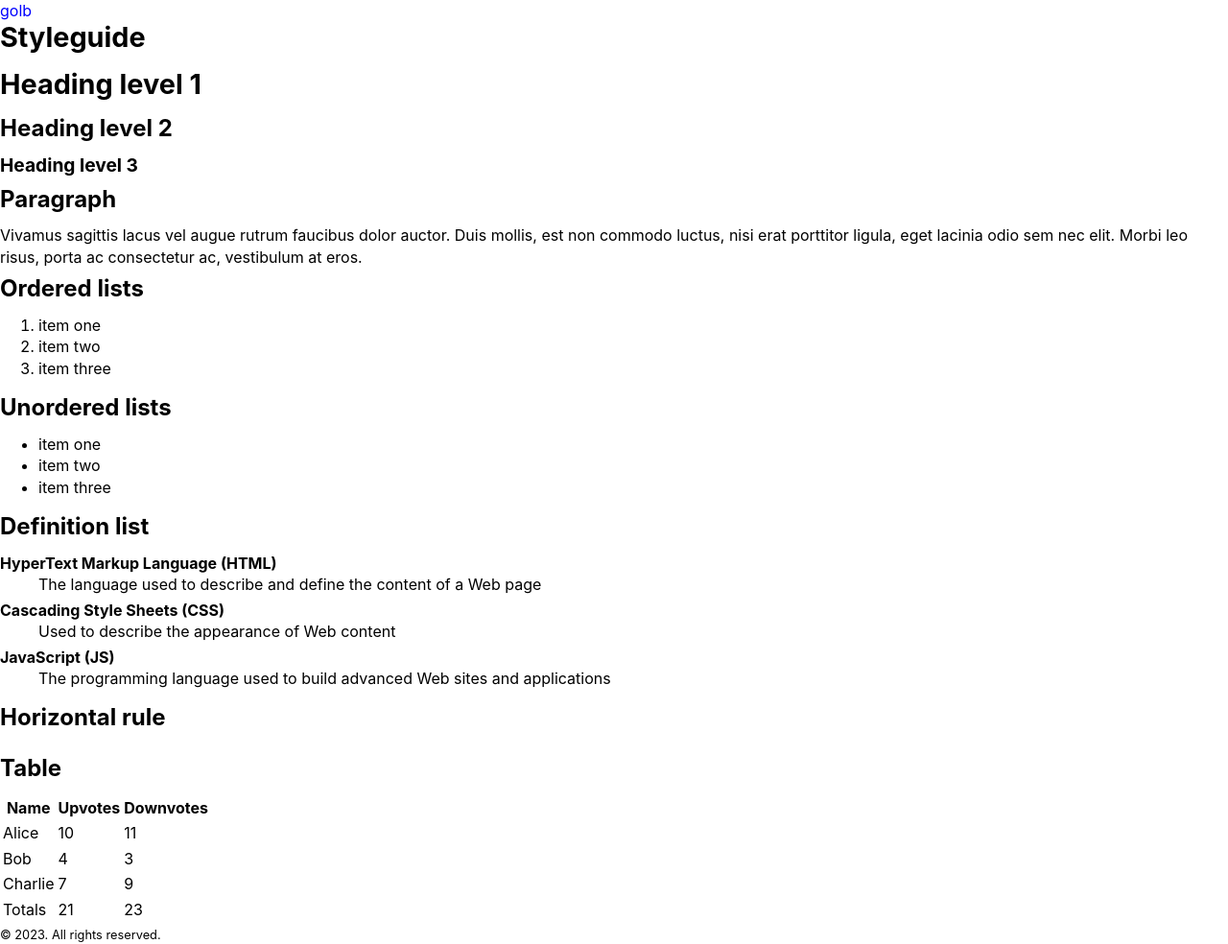
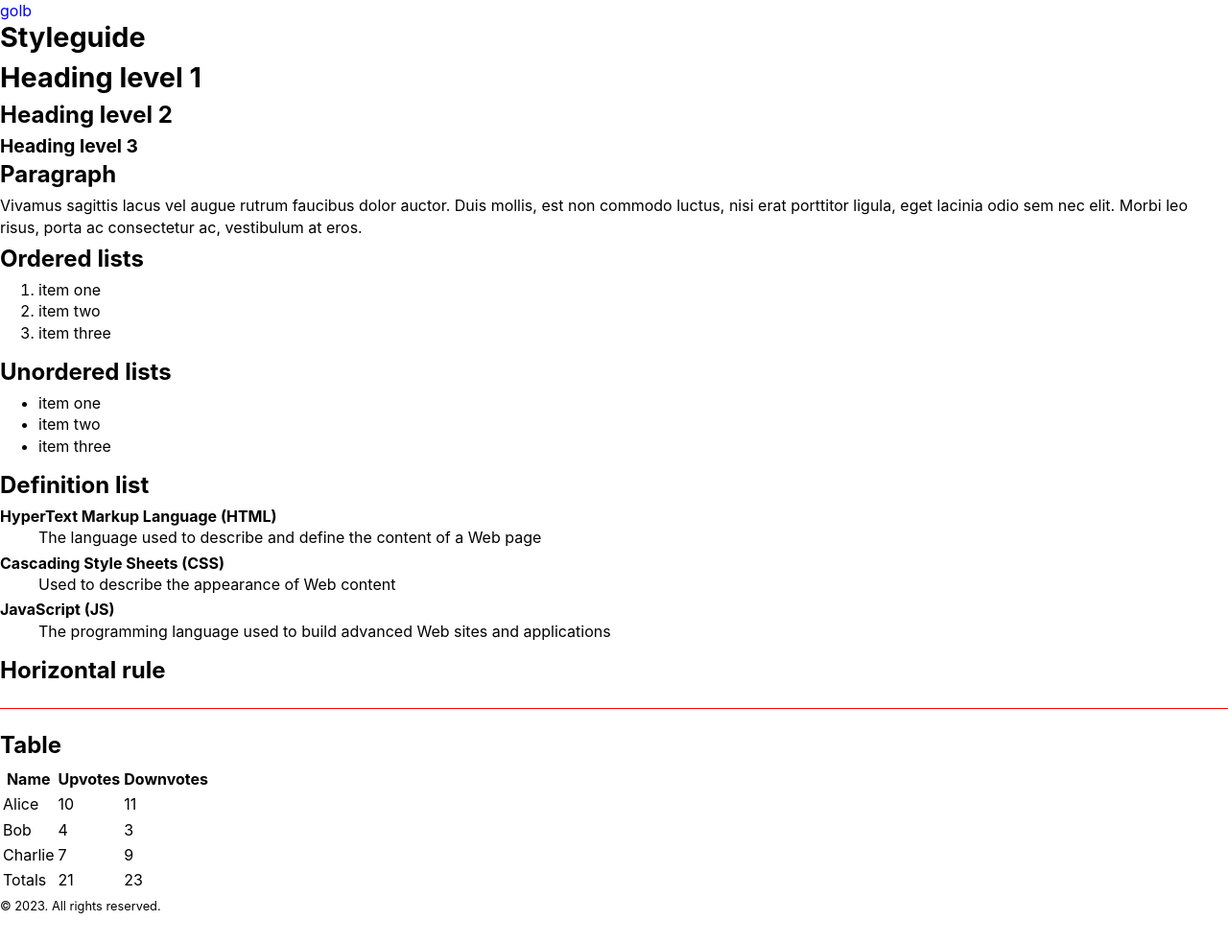
Before and after one commit to aflim/golb, a Jekyll site: the page built from styleguide.md, in a window 1280 px wide. Shown: the whole page at 96% size. Built offline with Jekyll 4.4.1, drawn with Linux system fonts in a browser that asks for light colours; after the commit the page ends 954 px from its top, so only the background shows below that.

Commit message:
Update stylesheet.css

```diff
--- a/assets/stylesheet.css
+++ b/assets/stylesheet.css
@@ -134,7 +134,7 @@ h4,
 h5,
 h6 {
   margin-block-start: 0;
-  margin-block-end: .5em;
+  margin-block-end: .25em;
   line-height: var(--line-height-2);
   font-weight: 700;
 }
@@ -173,10 +173,16 @@ dd {
   margin-bottom: .25em;
 }
 
+ul li,
+ol li,
+dl dt {
+  margin-inline: 0;
+}
+
 hr {
   position: relative;
   margin-block: var(--spacer-2);
   margin-inline: 0;
   border: 0;
-  border-block-start: 1px solid var(--ink-1);
+  border-block-start: 1px solid red;
 }
```
